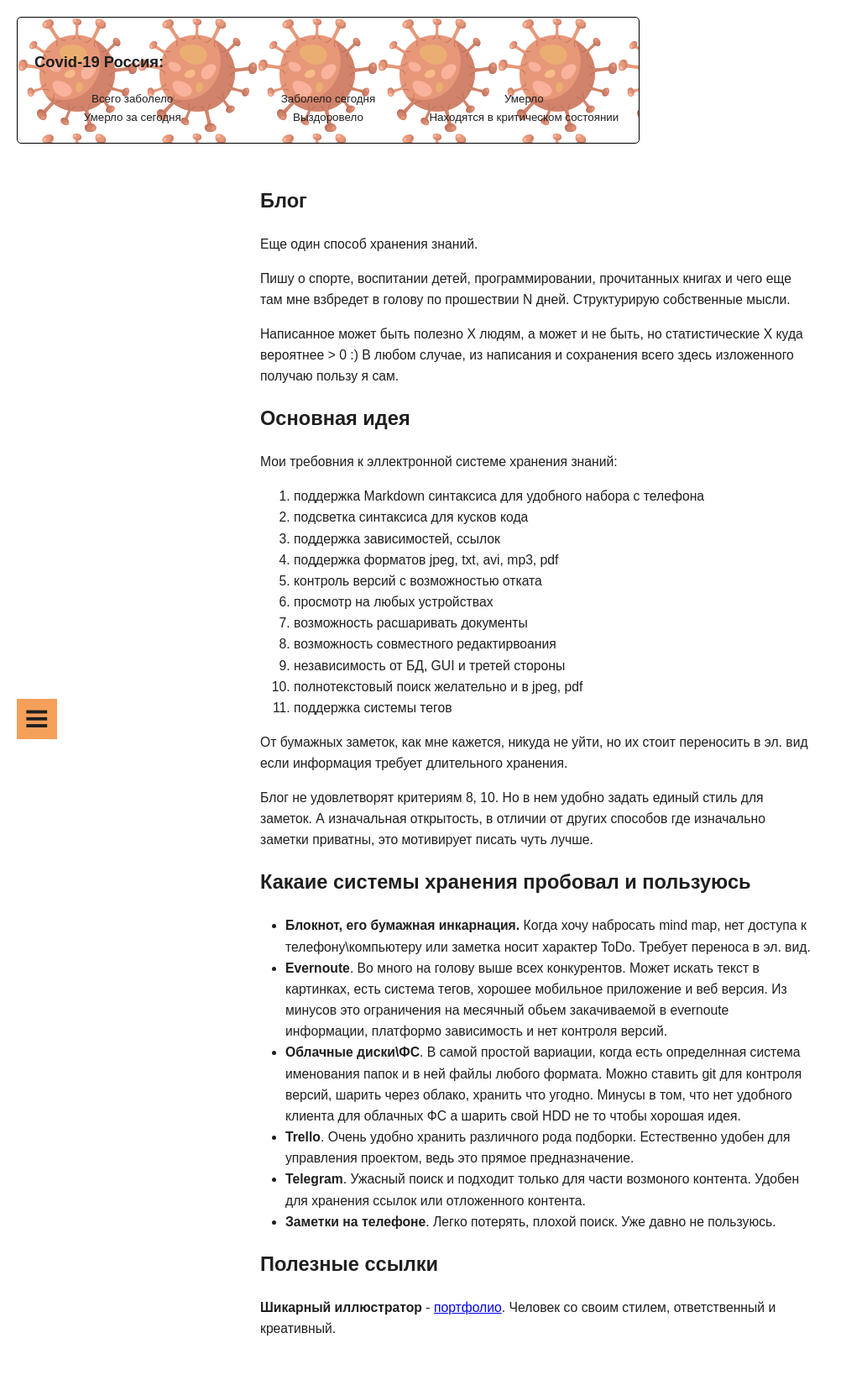
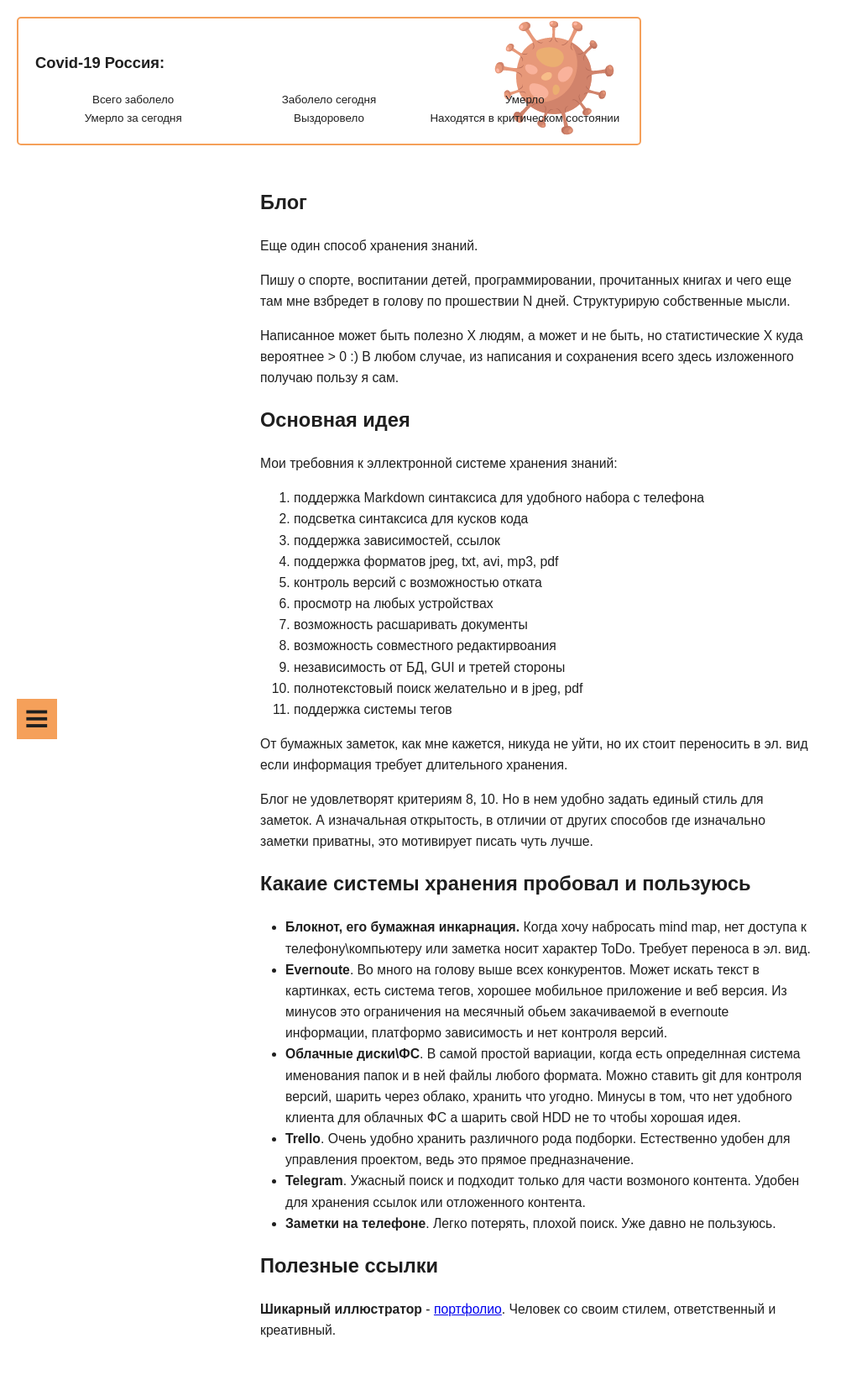
Before and after one commit to guest363/blog, a Jekyll site: the page built from index.md, in a window 1280 px wide. Shown: the whole page at 84% size, without its empty margins (0-1008 px from the left). Built offline with Jekyll 4.4.1, drawn with Linux system fonts in a browser that asks for light colours.

Commit message:
img bg fix

```diff
--- a/css/covid-widget.css
+++ b/css/covid-widget.css
@@ -27,11 +27,13 @@
 #covid-widget {
   max-width: 700px;
   margin: var(--text-side);
-  border: 1px solid black;
+  border: 2px solid var(--color-accent);
   padding: var(--text-side);
   border-radius: 5px;
   position: relative;
   background-image: url(/assets/images/covid-2.png);
+  background-repeat: no-repeat;
+  background-position: 95% 20%;
 }
 .covid--grid {
   display: grid;
```
